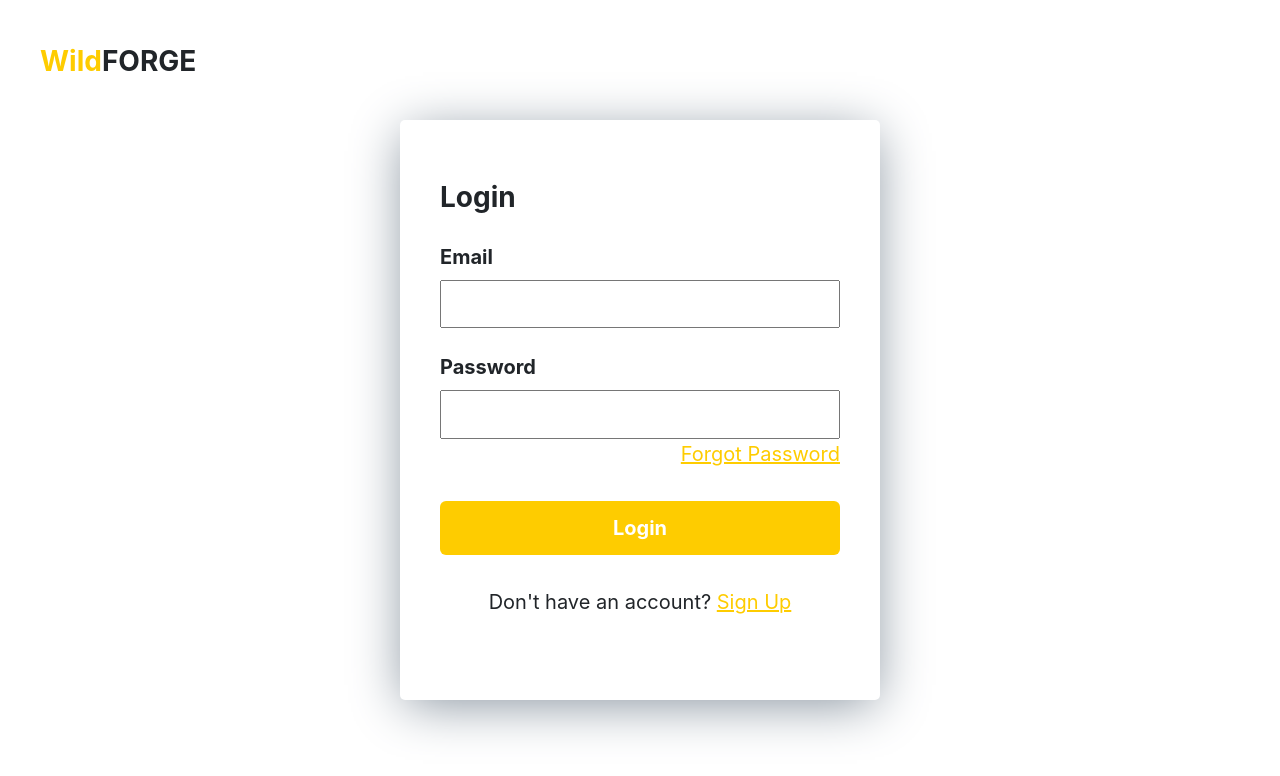
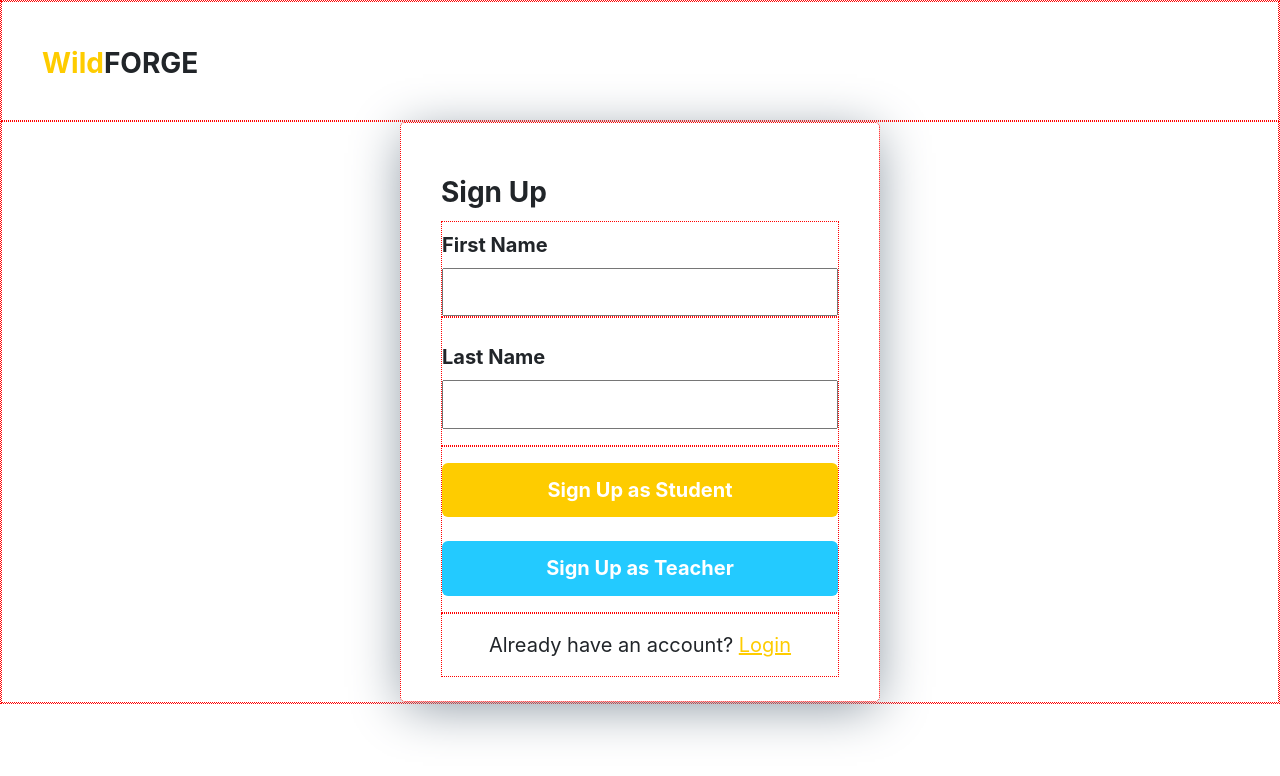
Before and after one commit to slaee/wildforge-app, a React (Create React App) app: page / in a window 1280 px wide. Shown: the top 776 px of the page. Built offline with nearby package versions, Linux system fonts and the light colour scheme.

Commit message:
Update Global CSS

```diff
--- a/src/App.js
+++ b/src/App.js
@@ -1,10 +1,12 @@
 import './App.css';
 import Login from './screens/Login/Login';
+import Signup from './screens/Signup/Signup';
 
 function App() {
   return (
     <>
-    <Login/>
+
+    <Signup/>
     </>
   );
 }
--- a/src/index.css
+++ b/src/index.css
@@ -12,6 +12,10 @@ code {
     monospace;
 }
 
-/* div {
+div {
   border: 1px dotted red;
-} */
+}
+
+*,*:focus,*:hover{
+  outline:none;
+}
```
